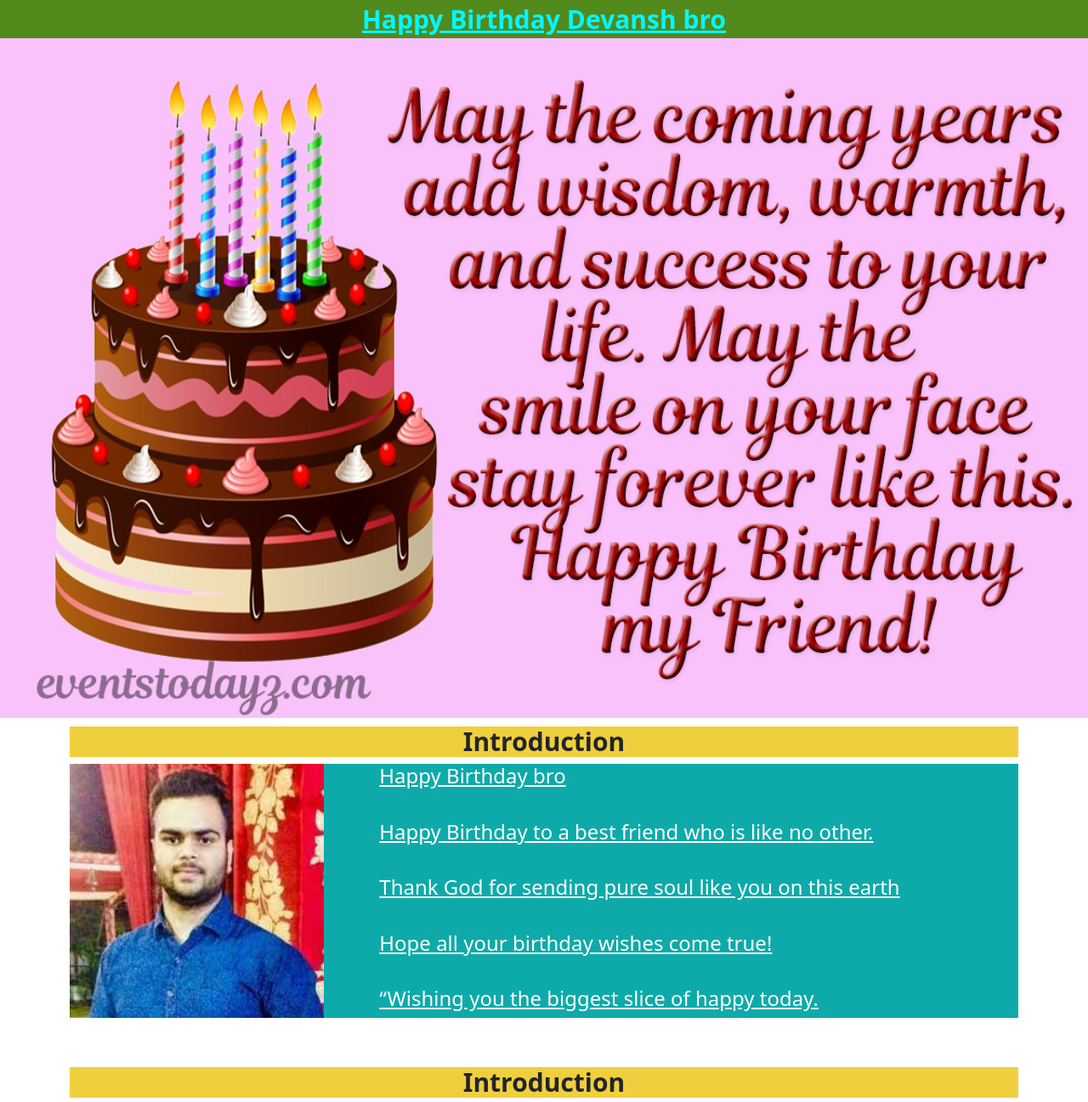
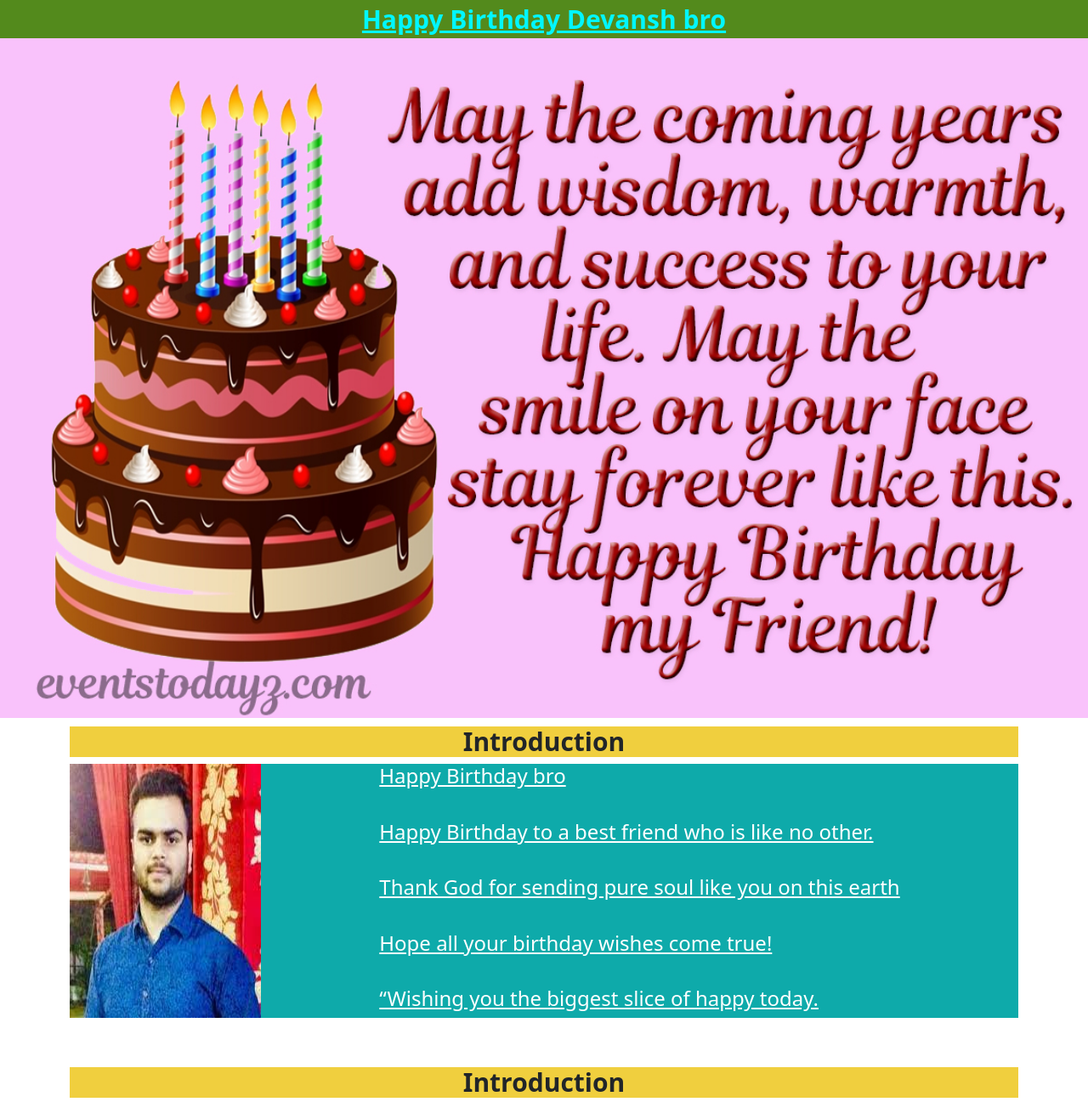
Before and after one commit to Gursimran-Singh-2001/Devansh-s_Birthday_21, a plain HTML site: page index.html in a window 1280 px wide. Shown: the top 1297 px of the page at 85% size. Drawn offline with nearby package versions, Linux system fonts and the light colour scheme; grey boxes are pictures that could not be loaded.

Commit message:
Update style.css

```diff
--- a/style.css
+++ b/style.css
@@ -34,7 +34,7 @@ div>h4{
     color: rgb(255, 255, 255);
 }
 #img1{
-    width:-moz-available;
+    width:100%;
     height: 100%;
 }
 .intro1{
```
